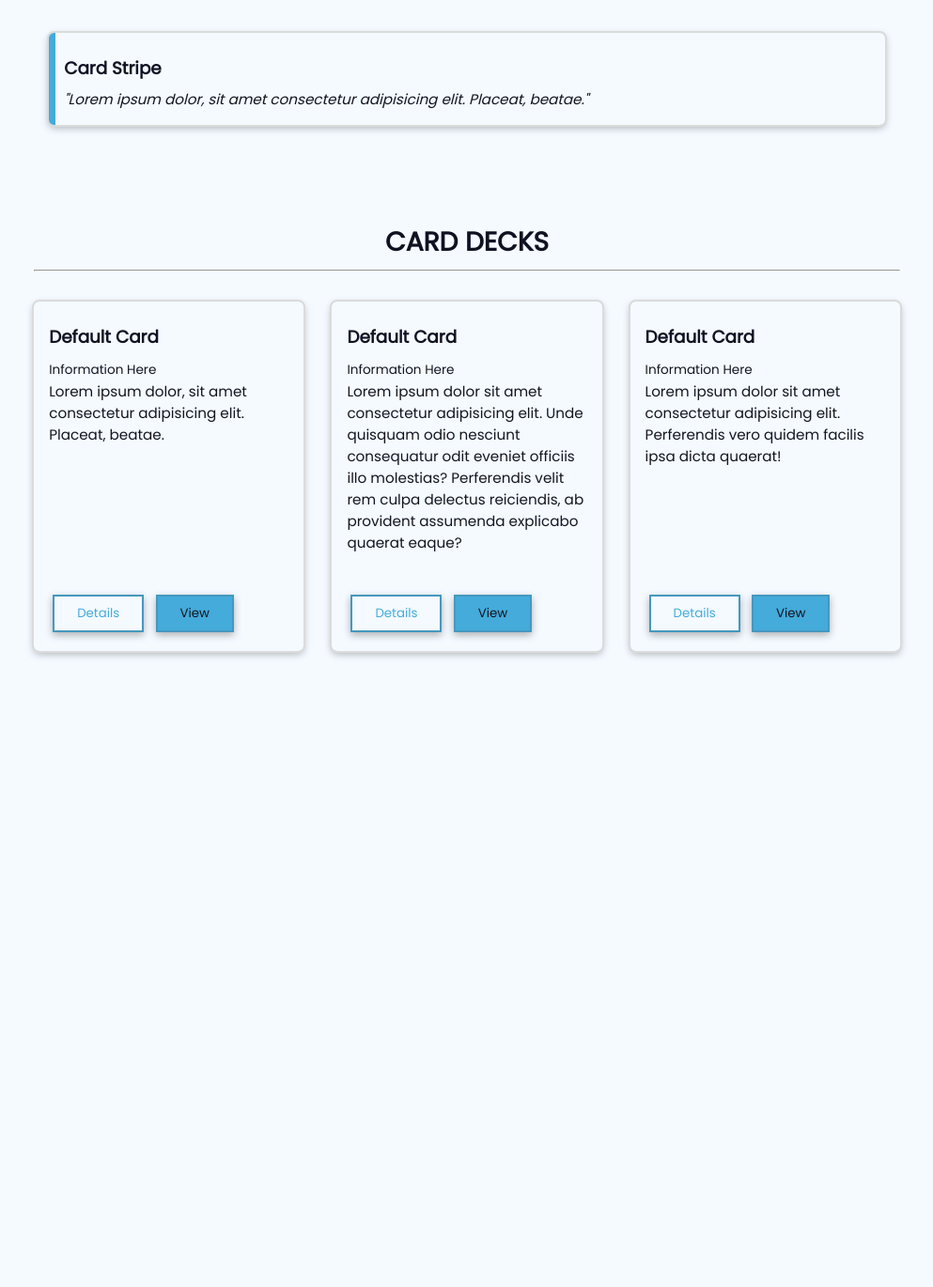
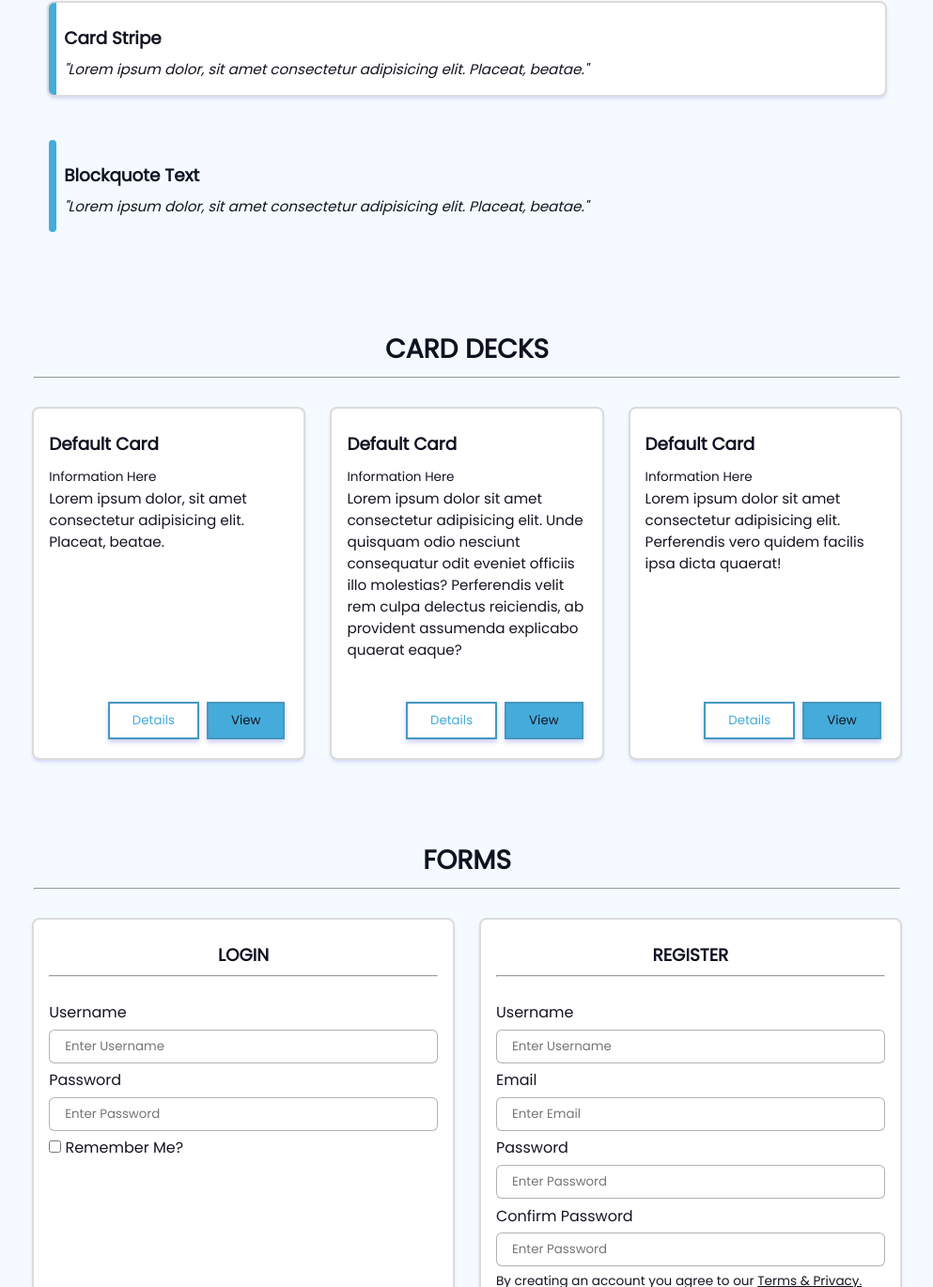
Before and after one commit to genebit/pre-framework, a plain HTML site: page index.html in a window 1280 px wide. Shown: the part 1430-2800 px from the top of the page at 94% size, without its empty margins (143-1136 px from the left). Before the commit the page ends 2195 px from the top, so only its background shows below. Drawn offline with Linux system fonts and the light colour scheme.

Commit message:
Updates: - Created forms - Created nav.scss - Added blockquote - Stylized input

```diff
--- a/index.html
+++ b/index.html
@@ -9,7 +9,7 @@
 		<link rel="stylesheet" href="styles/simple-grid.css" />
 	</head>
 	<body>
-		<div class="jumbotron">
+		<div class="jumbotron text-center">
 			<h1>Jumbotron</h1>
 			<p>Lorem ipsum dolor, sit amet consectetur adipisicing elit. Debitis, assumenda!</p>
 		</div>
@@ -101,14 +101,21 @@
 							<button class="btn-primary">View</button>
 						</div>
 					</div>
+					<div class="card">
+						<div class="stripe"></div>
+						<div class="card-body">
+							<h5>Card Stripe</h5>
+							<blockquote>"Lorem ipsum dolor, sit amet consectetur adipisicing elit. Placeat, beatae."</blockquote>
+						</div>
+					</div>
 				</div>
 			</div>
 			<div class="row">
 				<div class="col-12">
-					<div class="card">
+					<div class="blockquote">
 						<div class="stripe"></div>
-						<div class="card-body">
-							<h5>Card Stripe</h5>
+						<div class="blockquote-body">
+							<h5>Blockquote Text</h5>
 							<blockquote>"Lorem ipsum dolor, sit amet consectetur adipisicing elit. Placeat, beatae."</blockquote>
 						</div>
 					</div>
@@ -159,6 +166,105 @@
 				</div>
 			</div>
 			<div class="spacer-md"></div>
+			<div class="row">
+				<div class="col-12 text-center">
+					<h2>FORMS</h2>
+					<hr>
+				</div>
+				<div class="col-12">
+					<div class="card-deck">
+						<div class="card">
+							<div class="card-body">
+								<h5 class="text-center">LOGIN</h5>
+								<hr>
+								<br>
+								<form class="login-form" action="">
+									<label for="uname">Username</label>
+									<input type="text" name="uname" placeholder="Enter Username">
+									<label for="pass">Password</label>
+									<input type="password" name="pass" placeholder="Enter Password">
+									<label for="rememberme">
+										<input type="checkbox" name="rememberme">
+										Remember Me?
+									</label>
+								</form>
+							</div>
+							<div class="card-footer">
+								<button class="btn-outline-dark">Cancel</button>
+								<button class="btn-success">Submit</button>
+							</div>
+						</div>
+						<div class="card">
+							<div class="card-body">
+								<h5 class="text-center">REGISTER</h5>
+								<hr>
+								<br>
+								<form class="login-form" action="">
+									<label for="uname">Username</label>
+									<input type="text" name="uname" placeholder="Enter Username">
+									<label for="email">Email</label>
+									<input type="email" name="email" placeholder="Enter Email">
+									<label for="pass">Password</label>
+									<input type="password" name="pass" placeholder="Enter Password">
+									<label for="pass">Confirm Password</label>
+									<input type="password" name="pass" placeholder="Enter Password">
+									<small>By creating an account you agree to our <a href="#">Terms & Privacy.</a></small>
+								</form>
+							</div>
+							<div class="card-footer">
+								<button class="btn-outline-dark">Cancel</button>
+								<button class="btn-success">Submit</button>
+							</div>
+						</div>
+					</div>
+					<div class="card-deck">
+						<div class="card">
+							<div class="card-body">
+								<h5 class="text-center">CONTACT FORM</h5>
+								<hr>
+								<br>
+								<form class="login-form" action="">
+									<div class="row">
+										<div class="col-6">
+											<label for="firstname">First Name</label>
+											<input type="text" name="firstname" placeholder="Your First Name...">
+										</div>
+										<div class="col-6">
+											<label for="lastname">Last Name</label>
+											<input type="text" name="lastname" placeholder="Your Last Name...">
+										</div>
+										<div class="col-12">
+											<label for="address">Address</label>
+											<input type="text" name="address" placeholder="Enter Adress">
+										</div>
+										<div class="col-12">
+											<label for="email">Email</label>
+											<input type="email" name="email" placeholder="Enter Email">
+										</div>
+										<div class="col-6">
+											<label for="date">Date</label>
+											<input type="date" name="date">
+										</div>
+										<div class="col-3">
+											<label for="zipcode">Zip Code</label>
+											<input type="number" name="zipcode" placeholder="Enter Code">
+										</div>
+										<div class="col-12">
+											<textarea placeholder="Your Comment..."></textarea>
+											<small>By creating an account you agree to our <a href="#">Terms & Privacy.</a></small>
+										</div>
+									</div>
+								</form>
+							</div>
+							<div class="card-footer">
+								<button class="btn-outline-dark">Cancel</button>
+								<button class="btn-success">Submit</button>
+							</div>
+						</div>
+					</div>
+				</div>
+			</div>
+			<div class="spacer-md"></div>
 		</div>
 	</body>
 </html>
--- a/styles/_cards.scss
+++ b/styles/_cards.scss
@@ -1,3 +1,7 @@
+$blockquote-accent: $primary;
+$blockquote-stripe-width: 0.5rem;
+$card-background: white;
+
 .card-deck {
 	display: flex;
 	flex-direction: column;
@@ -32,6 +36,7 @@
 	box-shadow: $box-shadow;
 	margin: 1rem;
 	outline: 2px solid $secondary;
+	background-color: $card-background;
 	flex-basis: 100%;
 	border-radius: 0.35rem;
 	.card-img {
@@ -40,27 +45,50 @@
 	}
 	.stripe {
 		position: absolute;
-		width: 7px;
+		width: $blockquote-stripe-width;
 		height: 100%;
 		left: 0;
 		top: 0;
 		float: left;
-		background-color: $primary;
+		background-color: $blockquote-accent;
 	}
 	.card-body {
 		padding: 1rem;
 		flex: 1 1 auto;
 	}
 	.card-footer {
+		width: 100%;
 		margin-top: 0.5rem;
 		padding: 1rem;
-		float: right;
+		display: flex;
+		justify-content: flex-end;
+
 		@media screen and (max-width: 500px) {
 			width: 100%;
-			display: flex;
 			justify-content: space-evenly;
 			align-items: center;
 			flex-direction: column;
 		}
 	}
 }
+.blockquote {
+	position: relative;
+	overflow: hidden;
+	margin: 1rem;
+	flex-basis: 100%;
+
+	.stripe {
+		position: absolute;
+		width: $blockquote-stripe-width;
+		height: 100%;
+		left: 0;
+		top: 0;
+		float: left;
+		background-color: $blockquote-accent;
+		border-radius: 0.35rem;
+	}
+	.blockquote-body {
+		padding: 1rem;
+		flex: 1 1 auto;
+	}
+}
--- /dev/null
+++ b/styles/_forms.scss
@@ -0,0 +1,26 @@
+.login-form {
+	display: flex;
+	flex-direction: column;
+	gap: 0.35rem;
+	input[type='text'],
+	input[type='email'],
+	input[type='date'],
+	input[type='password'],
+	input[type='number'],
+	textarea {
+		height: 2.25rem;
+		border: 1px solid rgba(0, 0, 0, 0.3);
+		border-radius: 6px;
+		padding: 1rem;
+		transition: outline 200ms;
+		width: 100%;
+	}
+	textarea {
+		height: 10rem;
+		resize: vertical;
+	}
+	input:focus,
+	textarea:focus {
+		outline: 4px solid rgba(0, 4, 255, 0.1);
+	}
+}
--- a/styles/main.scss
+++ b/styles/main.scss
@@ -2,9 +2,9 @@
 
 $font: 'Poppins', sans-serif;
 $font-weight-heading: 800;
-$box-shadow: 0 3px 8px 0 rgba(0, 0, 0, 0.3);
+$box-shadow: 0 3px 5px 0 rgba(0, 0, 200, 0.2);
 
-@import 'colors', 'buttons', 'typo', 'cards', 'components';
+@import 'colors', 'buttons', 'typo', 'cards', 'components', 'nav', 'forms';
 * {
 	margin: 0;
 	padding: 0;
```
Also changed, not shown: styles/_nav.scss (added), styles/main.css, 1 other file.
